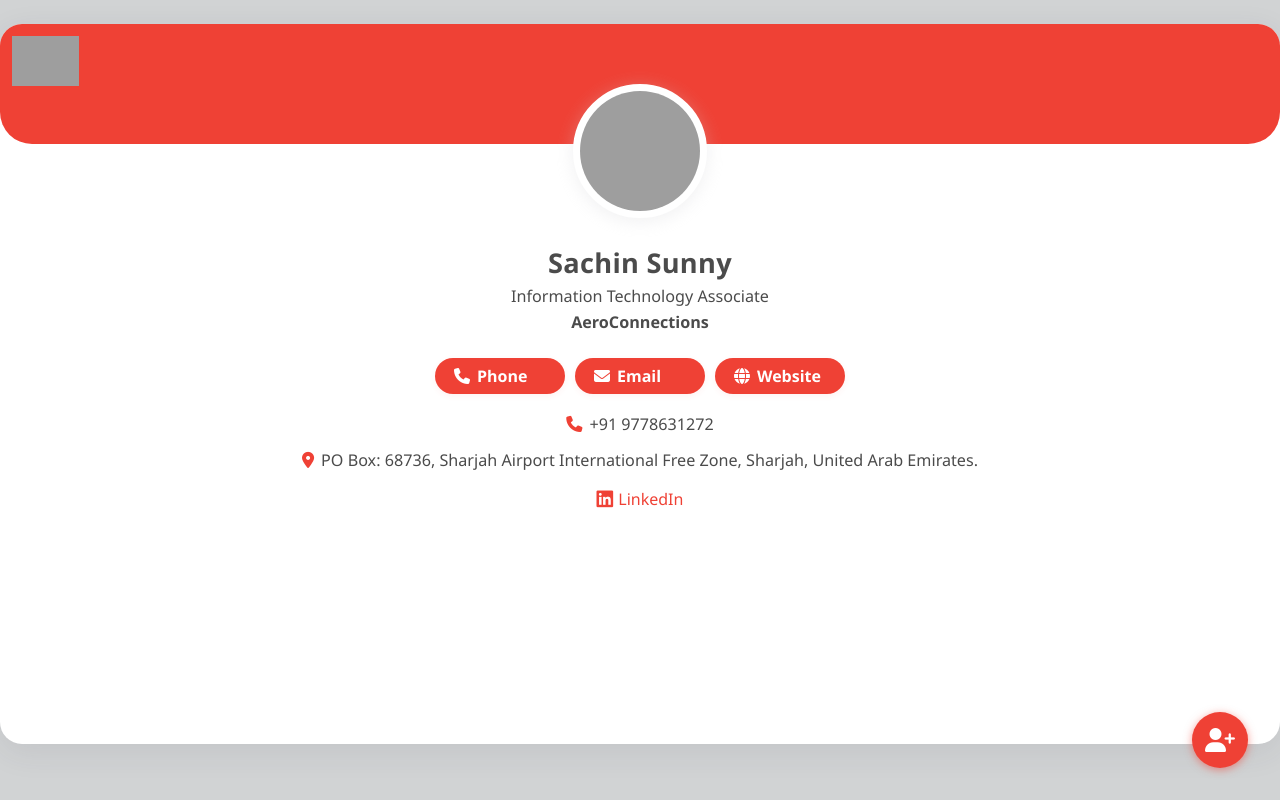
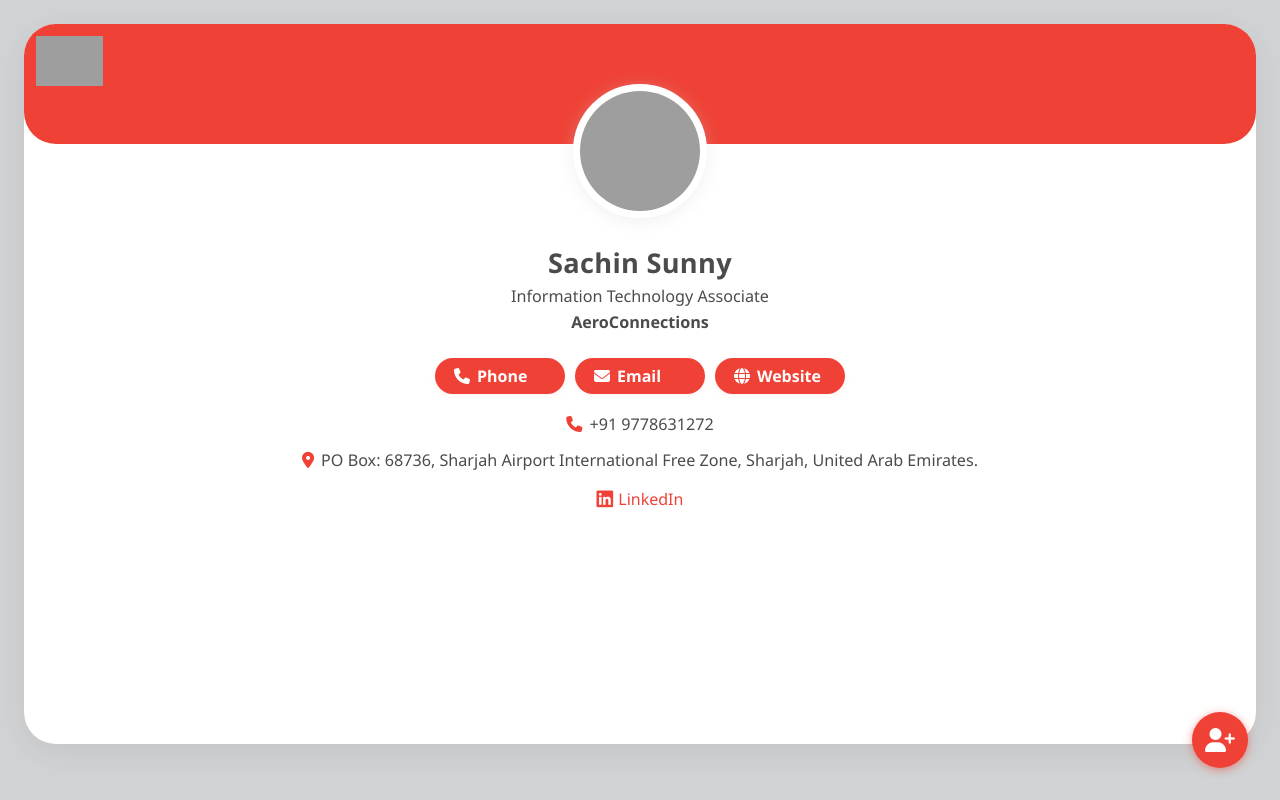
Before and after one commit to Ardent93/landing, a plain HTML site: page index.html in a window 1280 px wide. Drawn offline with Linux system fonts and the light colour scheme; grey boxes are pictures that could not be loaded.

Commit message:
margine update

```diff
--- a/index.html
+++ b/index.html
@@ -20,9 +20,9 @@
     }
     .main-card {
       max-width: auto;
-      margin: 24px auto 0 auto;
+      margin: 24px 24px 24px 24px;
       background: var(--white);
-      border-radius: 22px;
+      border-radius: 32px;
       box-shadow: 0 8px 32px 0 rgba(60,60,80,.09);
       overflow: hidden;
       min-height: 90vh;
@@ -32,7 +32,7 @@
       background: var(--red);
       height: 120px;
       position: relative;
-      border-radius: 0 0 32px 32px;
+      border-radius:0 0 32px  32px;
       z-index: 2;
     }
     .banner-logo {
```
